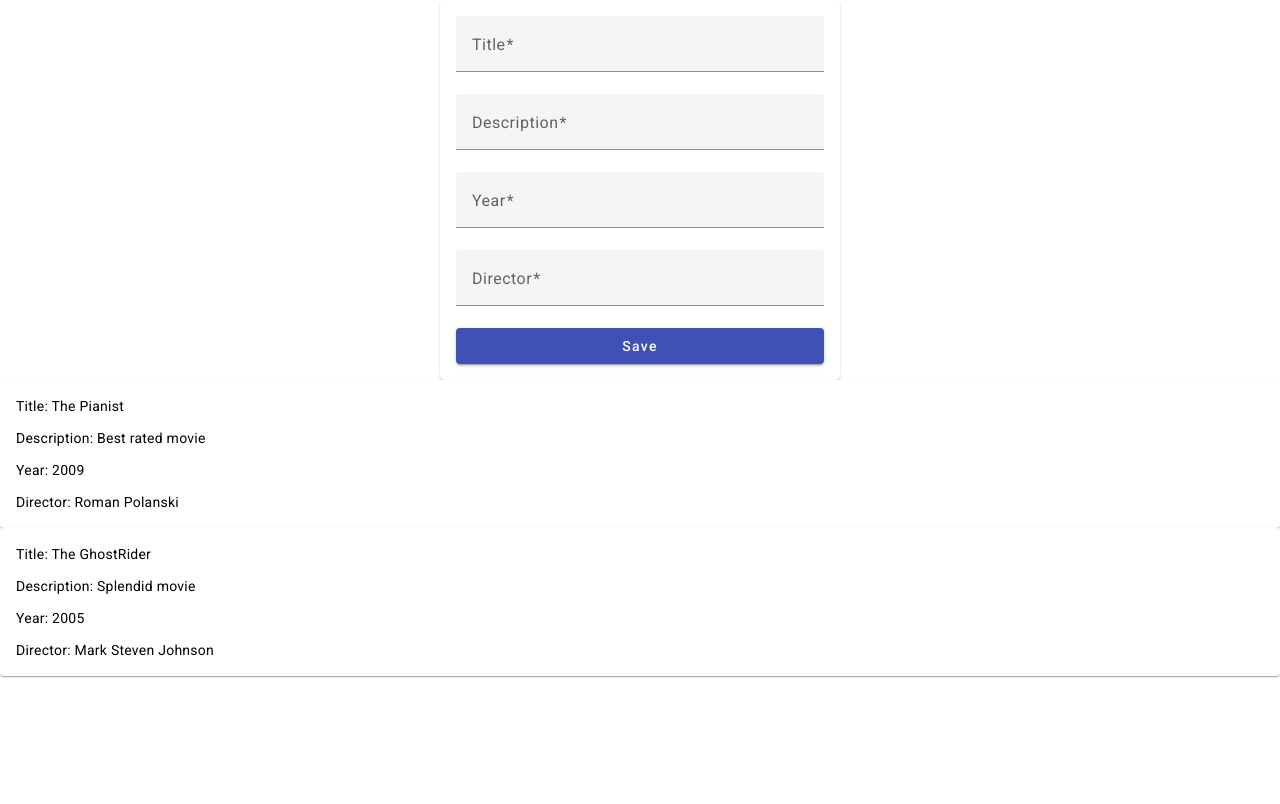
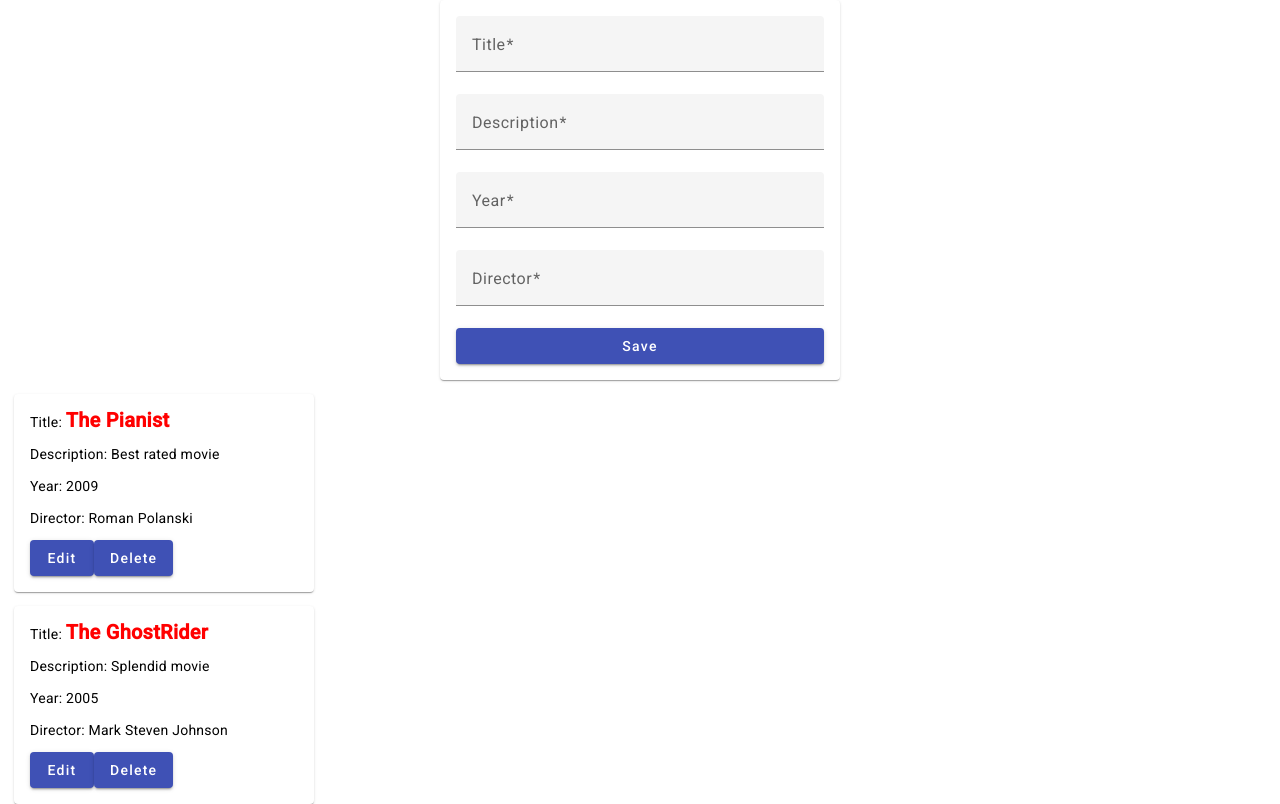
Before and after one commit to andreigavri/Angular, an Angular app: page / in a window 1280 px wide. Built offline with nearby package versions, Linux system fonts and the light colour scheme.

Commit message:
adding services (in order to work with the backend database)

```diff
--- a/src/app/dashboard/movie-list/movie-list.component.css
+++ b/src/app/dashboard/movie-list/movie-list.component.css
@@ -0,0 +1,11 @@
+.movie-card {
+  width: 300px;
+  margin: 14px;
+}
+
+.span-title{
+  font-size: 20px;
+  color: red;
+  font-weight: bold;
+
+}
--- a/src/app/dashboard/movie-list/movie-list.component.html
+++ b/src/app/dashboard/movie-list/movie-list.component.html
@@ -1,8 +1,12 @@
-<mat-card *ngFor="let movie of movieList">
+<mat-card *ngFor="let movie of movieList" class="movie-card">
   <mat-card-content>
-    <p>Title: {{movie.title}}</p>
+    <p>Title: <span class = "span-title"> {{movie.title}}</span></p>
     <p>Description: {{movie.description}}</p>
     <p>Year: {{movie.year}}</p>
     <p>Director: {{movie.director}}</p>
+    <div class="div-buttons-container">
+      <button mat-raised-button color="primary">Edit</button>
+      <button mat-raised-button color="primary" >Delete</button>
+    </div>
   </mat-card-content>
 </mat-card>
```
Also changed, not shown: src/app/services/movie.service.ts (added, +26 -0 lines).
